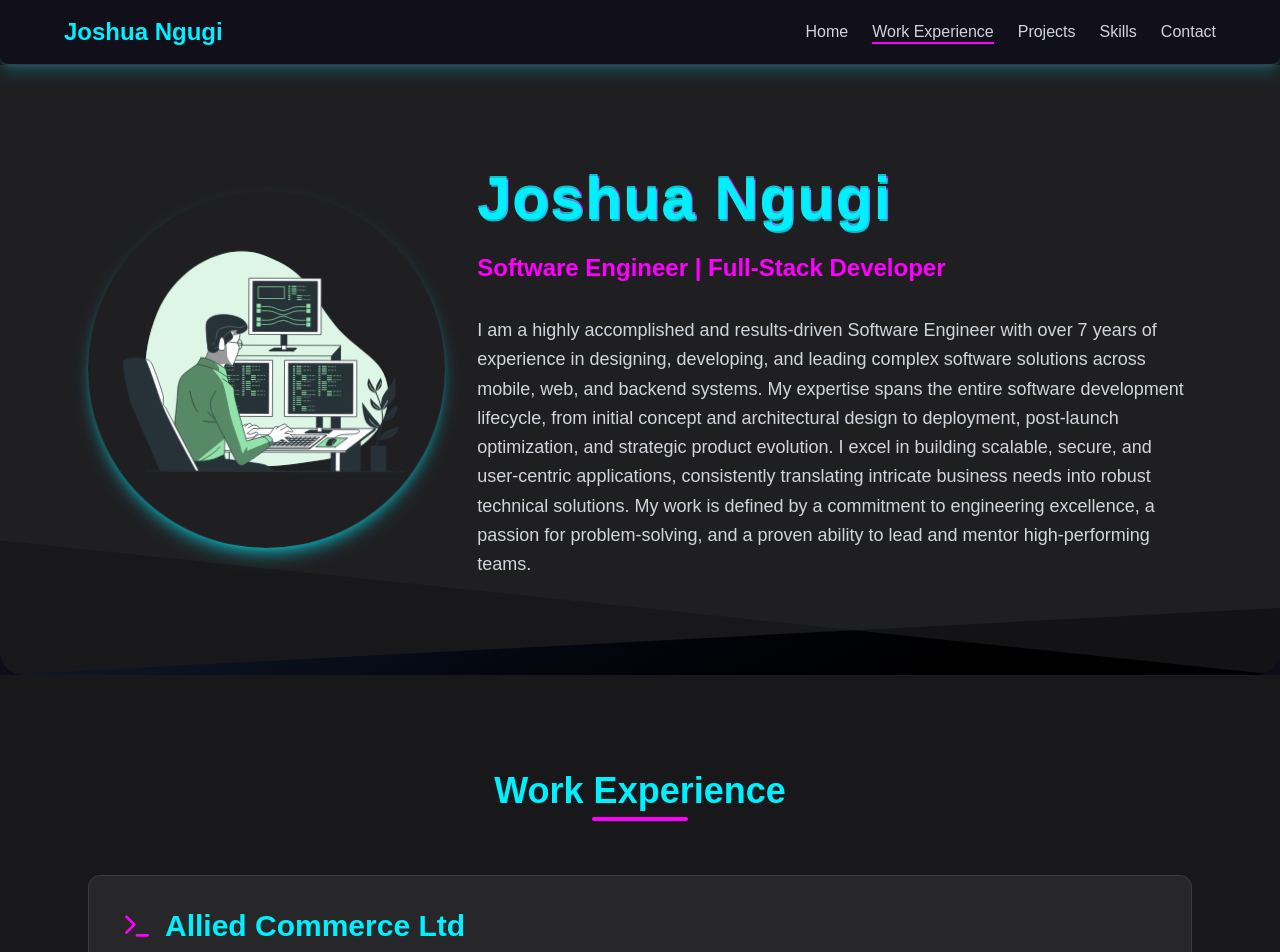
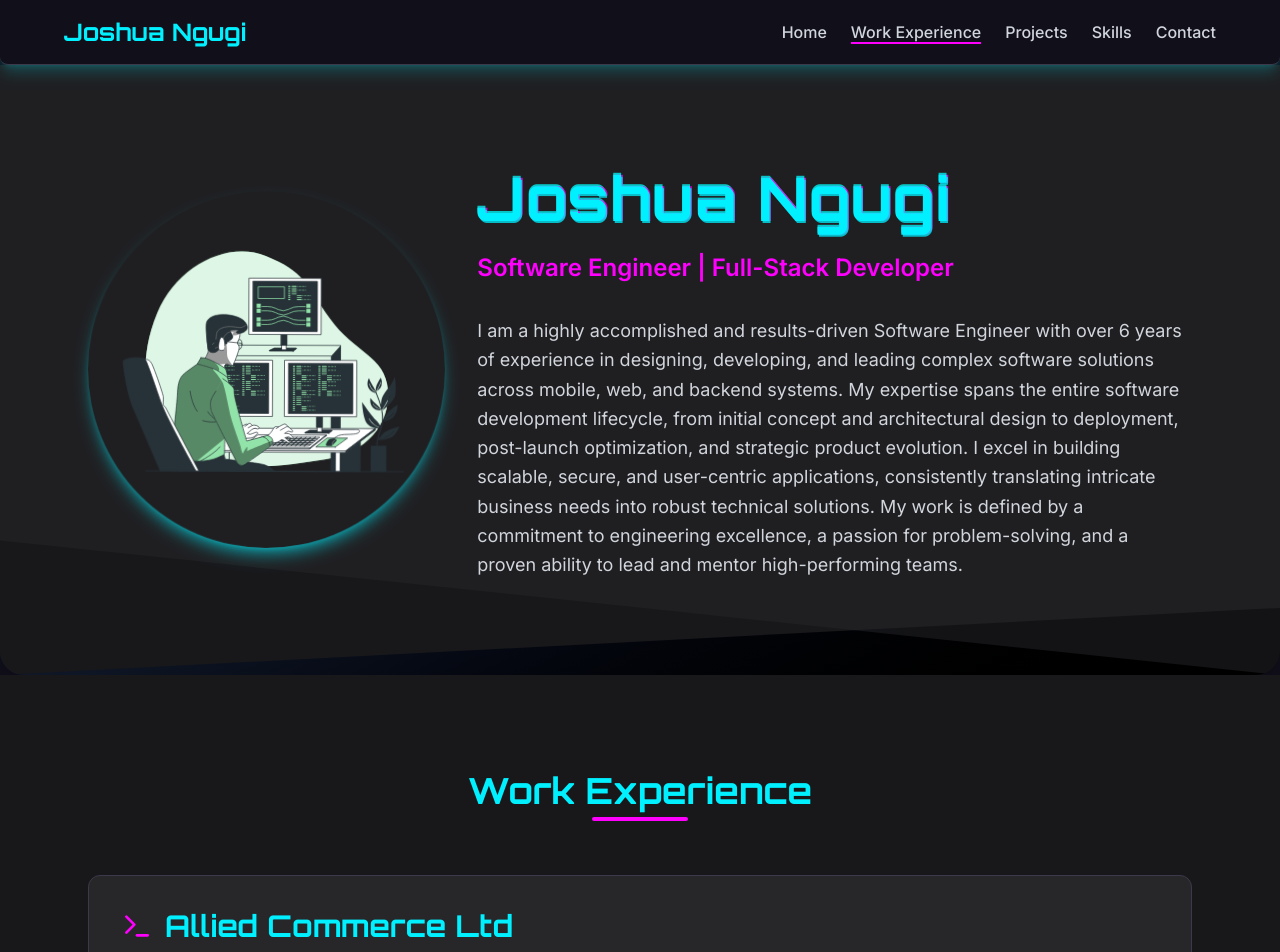
Before and after one commit to JoshuaNgugi/turuke-site, a Next.js app: page /joshua/portfolio in a window 1280 px wide. Shown: the top 952 px of the page. Built offline with nearby package versions, Linux system fonts and the light colour scheme.

Commit message:
remove unused declarations

```diff
--- a/src/app/joshua/portfolio/page.tsx
+++ b/src/app/joshua/portfolio/page.tsx
@@ -1,7 +1,13 @@
 'use client'; // This directive marks the component as a Client Component
 
 import React, { useState, useEffect, useRef } from 'react';
-import { Code, Smartphone, Terminal, Rocket, Github, Mail, Linkedin, Atom, Type, Server, Database, Cloud, Package, GitBranch, LayoutDashboard, Component, FileDown, Menu, X, ArrowUp } from 'lucide-react';
+import Image from 'next/image'; // Import Next.js Image component
+import { Orbitron, Inter } from 'next/font/google'; // Import fonts from next/font/google
+import { Code, Smartphone, Terminal, Rocket, Github, Mail, Linkedin, Atom, Type, Server, Database, Cloud, Package, GitBranch, LayoutDashboard, FileDown, Menu, X, ArrowUp } from 'lucide-react'; // Removed 'Component'
+
+// Initialize fonts
+const orbitron = Orbitron({ subsets: ['latin'], weight: ['400', '700'] });
+const inter = Inter({ subsets: ['latin'], weight: ['400', '500', '600', '700'] });
 
 // Define constants for reusability and easy updates
 const CONTACT_INFO = {
@@ -202,10 +208,16 @@ const Header = () => (
 
         <div className="relative z-10 max-w-6xl mx-auto px-6 flex flex-col md:flex-row items-center justify-center md:justify-between">
             <div className="md:w-1/3 flex justify-center mb-8 md:mb-0 md:mr-8">
-                <img
+                {/* Replaced <img> with <Image /> from next/image */}
+                <Image
                     src="/images/prog.svg"
                     alt="Programming illustration"
-                    className="w-48 sm:w-64 md:w-full h-auto object-contain rounded-full shadow-lg shadow-[#00F0FF]/50 animate-wave"
+                    // For responsive images that fill their container, use fill and set parent to relative
+                    fill={true}
+                    style={{ objectFit: 'contain' }}
+                    className="rounded-full shadow-lg shadow-[#00F0FF]/50 animate-wave !relative !h-auto !w-auto" // Ensure relative positioning for fill
+                    priority // Prioritize this image for LCP
+                    sizes="(max-width: 768px) 100vw, (max-width: 1200px) 50vw, 33vw" // Responsive sizes
                     onError={(e) => {
                         const target = e.target as HTMLImageElement;
                         target.onerror = null;
@@ -214,16 +226,16 @@ const Header = () => (
                 />
             </div>
             <div className="md:w-2/3 text-center md:text-left">
-                <h1 className="text-5xl sm:text-6xl font-orbitron font-extrabold text-[#00F0FF] leading-tight tracking-wide animate-glitch"
+                <h1 className={`${orbitron.className} text-5xl sm:text-6xl font-extrabold text-[#00F0FF] leading-tight tracking-wide animate-glitch`}
                     data-text="Joshua Ngugi" // Used for glitch effect
                     style={{ textShadow: '0 0 10px rgba(0,240,255,0.4), 0 0 20px rgba(0,240,255,0.2)' }}>
                     Joshua Ngugi
                 </h1>
-                <p className="mt-4 text-2xl text-[#FF00FF] font-inter font-semibold">
+                <p className={`${inter.className} mt-4 text-2xl text-[#FF00FF] font-semibold`}>
                     Software Engineer | Full-Stack Developer
                 </p>
-                <p className="mt-8 text-lg text-gray-300 font-inter leading-relaxed">
-                    I am a highly accomplished and results-driven Software Engineer with over 7 years of experience in designing, developing, and leading complex software solutions across mobile, web, and backend systems. My expertise spans the entire software development lifecycle, from initial concept and architectural design to deployment, post-launch optimization, and strategic product evolution. I excel in building scalable, secure, and user-centric applications, consistently translating intricate business needs into robust technical solutions. My work is defined by a commitment to engineering excellence, a passion for problem-solving, and a proven ability to lead and mentor high-performing teams.
+                <p className={`${inter.className} mt-8 text-lg text-gray-300 leading-relaxed`}>
+                    I am a highly accomplished and results-driven Software Engineer with over 6 years of experience in designing, developing, and leading complex software solutions across mobile, web, and backend systems. My expertise spans the entire software development lifecycle, from initial concept and architectural design to deployment, post-launch optimization, and strategic product evolution. I excel in building scalable, secure, and user-centric applications, consistently translating intricate business needs into robust technical solutions. My work is defined by a commitment to engineering excellence, a passion for problem-solving, and a proven ability to lead and mentor high-performing teams.
                 </p>
             </div>
         </div>
@@ -236,13 +248,13 @@ const DetailCard: React.FC<DetailCardProps> = ({ title, description, link, linkT
 
     return (
         <div className="relative p-8 bg-zinc-800 rounded-xl border border-[#3A3A4A] hover:border-[#00F0FF] hover:shadow-lg hover:shadow-[#00F0FF]/30 transition-all duration-300 ease-in-out transform hover:-translate-y-2 group">
-            <h3 className="text-3xl font-orbitron font-bold text-[#00F0FF] mb-3 flex items-center">
+            <h3 className={`${orbitron.className} text-3xl font-bold text-[#00F0FF] mb-3 flex items-center`}>
                 {IconComponent && <IconComponent className="w-8 h-8 mr-3 text-[#FF00FF] group-hover:animate-glitch-icon" />}
                 {title}
             </h3>
-            {role && <p className="text-xl font-semibold text-gray-200 mb-1 font-inter">{role}</p>}
-            {duration && <p className="text-lg text-gray-400 mb-4 font-inter">{duration}</p>}
-            <ul className="mt-4 text-gray-300 text-lg leading-relaxed flex-grow list-disc pl-5 space-y-3 font-inter">
+            {role && <p className={`${inter.className} text-xl font-semibold text-gray-200 mb-1`}>{role}</p>}
+            {duration && <p className={`${inter.className} text-lg text-gray-400 mb-4`}>{duration}</p>}
+            <ul className={`${inter.className} mt-4 text-gray-300 text-lg leading-relaxed flex-grow list-disc pl-5 space-y-3`}>
                 {description.map((point, index) => (
                     <li key={index} dangerouslySetInnerHTML={{ __html: point }} />
                 ))}
@@ -252,7 +264,7 @@ const DetailCard: React.FC<DetailCardProps> = ({ title, description, link, linkT
                 <div className="mt-6">
                     <button
                         onClick={() => setShowImages(!showImages)}
-                        className="text-[#FF00FF] hover:text-[#00F0FF] transition-colors duration-200 flex items-center font-semibold mb-4"
+                        className={`${inter.className} text-[#FF00FF] hover:text-[#00F0FF] transition-colors duration-200 flex items-center font-semibold mb-4`}
                     >
                         {showImages ? 'Hide Visual Data [-]' : 'Access Visual Data [+]'}
                     </button>
@@ -260,15 +272,19 @@ const DetailCard: React.FC<DetailCardProps> = ({ title, description, link, linkT
                         <div className="space-y-6 animate-fade-in-images">
                             {imageCategories.map((category, catIndex) => (
                                 <div key={catIndex}>
-                                    {category.title && <h4 className="text-xl font-orbitron font-semibold text-[#00FFFF] mb-3 border-b border-[#3A3A4A] pb-2">{category.title}</h4>}
+                                    {category.title && <h4 className={`${orbitron.className} text-xl font-semibold text-[#00FFFF] mb-3 border-b border-[#3A3A4A] pb-2`}>{category.title}</h4>}
                                     <div className="grid grid-cols-1 sm:grid-cols-2 gap-4">
                                         {category.urls.map((url, imgIndex) => (
-                                            <img
+                                            // Replaced <img> with <Image /> from next/image
+                                            <Image
                                                 key={`${catIndex}-${imgIndex}`}
                                                 src={url}
                                                 alt={`${category.title} Screenshot ${imgIndex + 1}`}
-                                                className="w-full h-auto rounded-lg shadow-md object-cover border border-[#3A3A4A]"
+                                                width={400} // Example width, adjust as needed or use fill
+                                                height={225} // Example height, adjust as needed or use fill
+                                                className="rounded-lg shadow-md object-cover border border-[#3A3A4A]"
                                                 loading="lazy"
+                                                sizes="(max-width: 640px) 100vw, (max-width: 768px) 50vw, 25vw" // Example sizes
                                                 onError={(e) => {
                                                     const target = e.target as HTMLImageElement;
                                                     target.onerror = null;
@@ -289,7 +305,7 @@ const DetailCard: React.FC<DetailCardProps> = ({ title, description, link, linkT
                     href={link}
                     target="_blank"
                     rel="noopener noreferrer"
-                    className="mt-6 inline-flex items-center px-6 py-3 border border-[#00F0FF] text-[#00F0FF] font-semibold rounded-md shadow-lg shadow-[#00F0FF]/20 hover:bg-[#00F0FF] hover:text-[#100F1A] transition-all duration-300 font-inter group-hover:animate-pulse-light"
+                    className={`${inter.className} mt-6 inline-flex items-center px-6 py-3 border border-[#00F0FF] text-[#00F0FF] font-semibold rounded-md shadow-lg shadow-[#00F0FF]/20 hover:bg-[#00F0FF] hover:text-[#100F1A] transition-all duration-300 group-hover:animate-pulse-light`}
                 >
                     {linkText}
                     <svg className="ml-2 w-5 h-5" fill="none" stroke="currentColor" viewBox="0 0 24 24" xmlns="http://www.w3.org/2000/svg">
@@ -312,7 +328,7 @@ const SkillItem: React.FC<SkillItemProps> = ({ icon: Icon, name }) => (
     <div className="flex flex-col items-center p-4 bg-zinc-800 rounded-xl shadow-md shadow-zinc-700/30 hover:shadow-lg hover:shadow-[#00F0FF]/50 transition-all duration-300 ease-in-out transform hover:-translate-y-1 group relative overflow-hidden">
         <div className="absolute inset-0 bg-[#00F0FF] opacity-0 group-hover:opacity-10 transition-opacity duration-500 animate-pulse-slow rounded-xl"></div>
         {Icon && <Icon className="w-10 h-10 text-[#00F0FF] mb-3 group-hover:animate-wiggle relative z-10" />}
-        <span className="text-lg font-medium text-gray-100 text-center font-inter relative z-10">{name}</span>
+        <span className={`${inter.className} text-lg font-medium text-gray-100 text-center relative z-10`}>{name}</span>
     </div>
 );
 
@@ -320,7 +336,7 @@ const SkillItem: React.FC<SkillItemProps> = ({ icon: Icon, name }) => (
 const Footer = () => (
     <footer className="bg-[#100F1A] text-gray-400 text-sm py-8 px-6 rounded-t-3xl shadow-inner shadow-[#00F0FF]/20">
         <div className="max-w-6xl mx-auto flex flex-col sm:flex-row justify-between items-center text-center sm:text-left">
-            <p className="mb-4 sm:mb-0 font-inter">© {new Date().getFullYear()} Joshua Ngugi</p>
+            <p className={`${inter.className} mb-4 sm:mb-0`}>© {new Date().getFullYear()} Joshua Ngugi</p>
             <div className="flex space-x-6">
                 <a href={CONTACT_INFO.github} target="_blank" rel="noopener noreferrer" className="hover:text-[#00F0FF] transition-colors duration-200" aria-label="GitHub Profile">
                     <Github className="w-6 h-6" />
@@ -355,16 +371,18 @@ const SectionWrapper: React.FC<{ id: string; children: React.ReactNode; classNam
             { threshold: 0.1 }
         );
 
-        if (sectionRef.current) {
-            observer.observe(sectionRef.current);
+        // Capture current ref value for cleanup
+        const currentRef = sectionRef.current;
+        if (currentRef) {
+            observer.observe(currentRef);
         }
 
         return () => {
-            if (sectionRef.current) {
-                observer.unobserve(sectionRef.current);
+            if (currentRef) { // Use the captured value for cleanup
+                observer.unobserve(currentRef);
             }
         };
-    }, [id, onIntersect]);
+    }, [id, onIntersect]); // Removed sectionRef from dependencies as currentRef is captured
 
     return (
         <section
@@ -412,9 +430,8 @@ export default function App() { // Changed to App for default export
     }, []);
 
     return (
-        <div className="bg-[#100F1A] text-gray-100 font-inter antialiased">
-            {/* Google Fonts Import */}
-            <link href="https://fonts.googleapis.com/css2?family=Orbitron:wght@400;700&family=Inter:wght@400;500;600;700&family=Roboto+Mono:wght@400;700&display=swap" rel="stylesheet" />
+        <div className={`${inter.className} bg-[#100F1A] text-gray-100 antialiased`}>
+            {/* Google Fonts Import - Removed as using next/font */}
 
             {/* Define custom keyframes for animations */}
             <style jsx global>{`
@@ -491,16 +508,6 @@ export default function App() { // Changed to App for default export
                     animation: pulse-slow 2s infinite ease-in-out;
                 }
 
-                /* Custom 3D tilt on hover for DetailCard - removed for new hover */
-                /*
-                .group:hover .hover\\:rotate-x-5 {
-                    transform: rotateX(5deg);
-                }
-                .group:hover .hover\\:rotate-y-5 {
-                    transform: rotateY(5deg);
-                }
-                */
-
                 @keyframes glitch-icon {
                     0%, 100% { transform: translate(0, 0); }
                     20% { transform: translate(-2px, 2px); }
@@ -533,13 +540,13 @@ export default function App() { // Changed to App for default export
             {/* Navigation Bar: Sticky to stay at the top while scrolling */}
             <nav className="sticky top-0 z-50 bg-[#100F1A] shadow-lg shadow-[#00F0FF]/20 py-4 px-6 rounded-b-lg border-b border-[#3A3A4A]">
                 <div className="max-w-6xl mx-auto flex justify-between items-center">
-                    <span className="text-2xl font-orbitron font-bold text-[#00F0FF]">Joshua Ngugi</span>
+                    <span className={`${orbitron.className} text-2xl font-bold text-[#00F0FF]`}>Joshua Ngugi</span>
                     <div className="space-x-6 hidden md:flex">
-                        <a href="#home" className={`text-gray-300 hover:text-[#00F0FF] transition-colors duration-200 font-medium font-inter relative after:absolute after:bottom-0 after:left-0 after:w-0 after:h-0.5 after:bg-[#FF00FF] after:transition-all after:duration-300 hover:after:w-full ${activeSection === 'home' ? 'text-[#00F0FF] font-bold after:w-full' : ''}`}>Home</a>
-                        <a href="#work-experience" className={`text-gray-300 hover:text-[#00F0FF] transition-colors duration-200 font-medium font-inter relative after:absolute after:bottom-0 after:left-0 after:w-0 after:h-0.5 after:bg-[#FF00FF] after:transition-all after:duration-300 hover:after:w-full ${activeSection === 'work-experience' ? 'text-[#00F0FF] font-bold after:w-full' : ''}`}>Work Experience</a>
-                        <a href="#projects" className={`text-gray-300 hover:text-[#00F0FF] transition-colors duration-200 font-medium font-inter relative after:absolute after:bottom-0 after:left-0 after:w-0 after:h-0.5 after:bg-[#FF00FF] after:transition-all after:duration-300 hover:after:w-full ${activeSection === 'projects' ? 'text-[#00F0FF] font-bold after:w-full' : ''}`}>Projects</a>
-                        <a href="#skills" className={`text-gray-300 hover:text-[#00F0FF] transition-colors duration-200 font-medium font-inter relative after:absolute after:bottom-0 after:left-0 after:w-0 after:h-0.5 after:bg-[#FF00FF] after:transition-all after:duration-300 hover:after:w-full ${activeSection === 'skills' ? 'text-[#00F0FF] font-bold after:w-full' : ''}`}>Skills</a>
-                        <a href="#contact" className={`text-gray-300 hover:text-[#00F0FF] transition-colors duration-200 font-medium font-inter relative after:absolute after:bottom-0 after:left-0 after:w-0 after:h-0.5 after:bg-[#FF00FF] after:transition-all after:duration-300 hover:after:w-full ${activeSection === 'contact' ? 'text-[#00F0FF] font-bold after:w-full' : ''}`}>Contact</a>
+                        <a href="#home" className={`${inter.className} text-gray-300 hover:text-[#00F0FF] transition-colors duration-200 font-medium relative after:absolute after:bottom-0 after:left-0 after:w-0 after:h-0.5 after:bg-[#FF00FF] after:transition-all after:duration-300 hover:after:w-full ${activeSection === 'home' ? 'text-[#00F0FF] font-bold after:w-full' : ''}`}>Home</a>
+                        <a href="#work-experience" className={`${inter.className} text-gray-300 hover:text-[#00F0FF] transition-colors duration-200 font-medium relative after:absolute after:bottom-0 after:left-0 after:w-0 after:h-0.5 after:bg-[#FF00FF] after:transition-all after:duration-300 hover:after:w-full ${activeSection === 'work-experience' ? 'text-[#00F0FF] font-bold after:w-full' : ''}`}>Work Experience</a>
+                        <a href="#projects" className={`${inter.className} text-gray-300 hover:text-[#00F0FF] transition-colors duration-200 font-medium relative after:absolute after:bottom-0 after:left-0 after:w-0 after:h-0.5 after:bg-[#FF00FF] after:transition-all after:duration-300 hover:after:w-full ${activeSection === 'projects' ? 'text-[#00F0FF] font-bold after:w-full' : ''}`}>Projects</a>
+                        <a href="#skills" className={`${inter.className} text-gray-300 hover:text-[#00F0FF] transition-colors duration-200 font-medium relative after:absolute after:bottom-0 after:left-0 after:w-0 after:h-0.5 after:bg-[#FF00FF] after:transition-all after:duration-300 hover:after:w-full ${activeSection === 'skills' ? 'text-[#00F0FF] font-bold after:w-full' : ''}`}>Skills</a>
+                        <a href="#contact" className={`${inter.className} text-gray-300 hover:text-[#00F0FF] transition-colors duration-200 font-medium relative after:absolute after:bottom-0 after:left-0 after:w-0 after:h-0.5 after:bg-[#FF00FF] after:transition-all after:duration-300 hover:after:w-full ${activeSection === 'contact' ? 'text-[#00F0FF] font-bold after:w-full' : ''}`}>Contact</a>
                     </div>
                     <div className="md:hidden">
                         <button
@@ -563,11 +570,11 @@ export default function App() { // Changed to App for default export
                     >
                         <X className="w-8 h-8" />
                     </button>
-                    <a href="#home" onClick={() => setIsMobileMenuOpen(false)} className="text-3xl font-bold text-[#00F0FF] hover:text-[#FF00FF] transition-colors duration-200 font-inter">Home</a>
-                    <a href="#work-experience" onClick={() => setIsMobileMenuOpen(false)} className="text-3xl font-bold text-[#00F0FF] hover:text-[#FF00FF] transition-colors duration-200 font-inter">Work Experience</a>
-                    <a href="#projects" onClick={() => setIsMobileMenuOpen(false)} className="text-3xl font-bold text-[#00F0FF] hover:text-[#FF00FF] transition-colors duration-200 font-inter">Projects</a>
-                    <a href="#skills" onClick={() => setIsMobileMenuOpen(false)} className="text-3xl font-bold text-[#00F0FF] hover:text-[#FF00FF] transition-colors duration-200 font-inter">Skills</a>
-                    <a href="#contact" onClick={() => setIsMobileMenuOpen(false)} className="text-3xl font-bold text-[#00F0FF] hover:text-[#FF00FF] transition-colors duration-200 font-inter">Contact</a>
+                    <a href="#home" onClick={() => setIsMobileMenuOpen(false)} className={`${inter.className} text-3xl font-bold text-[#00F0FF] hover:text-[#FF00FF] transition-colors duration-200`}>Home</a>
+                    <a href="#work-experience" onClick={() => setIsMobileMenuOpen(false)} className={`${inter.className} text-3xl font-bold text-[#00F0FF] hover:text-[#FF00FF] transition-colors duration-200`}>Work Experience</a>
+                    <a href="#projects" onClick={() => setIsMobileMenuOpen(false)} className={`${inter.className} text-3xl font-bold text-[#00F0FF] hover:text-[#FF00FF] transition-colors duration-200`}>Projects</a>
+                    <a href="#skills" onClick={() => setIsMobileMenuOpen(false)} className={`${inter.className} text-3xl font-bold text-[#00F0FF] hover:text-[#FF00FF] transition-colors duration-200`}>Skills</a>
+                    <a href="#contact" onClick={() => setIsMobileMenuOpen(false)} className={`${inter.className} text-3xl font-bold text-[#00F0FF] hover:text-[#FF00FF] transition-colors duration-200`}>Contact</a>
                 </div>
             )}
 
@@ -576,7 +583,7 @@ export default function App() { // Changed to App for default export
             {/* Work Experience Section */}
             <SectionWrapper id="work-experience" className="py-24" onIntersect={handleSectionIntersect} skew={-2} bgColor="bg-zinc-900">
                 <div className="max-w-6xl mx-auto px-6">
-                    <h2 className="text-4xl font-orbitron font-bold text-[#00F0FF] text-center mb-16 relative">
+                    <h2 className={`${orbitron.className} text-4xl font-bold text-[#00F0FF] text-center mb-16 relative`}>
                         <span className="relative z-10">Work Experience</span>
                         <span className="absolute left-1/2 transform -translate-x-1/2 bottom-[-10px] w-24 h-1 bg-[#FF00FF] rounded-full animate-pulse-light"></span>
                     </h2>
@@ -601,7 +608,7 @@ export default function App() { // Changed to App for default export
             {/* Projects Section */}
             <SectionWrapper id="projects" className="py-24" onIntersect={handleSectionIntersect} skew={2} bgColor="bg-zinc-900">
                 <div className="max-w-6xl mx-auto px-6">
-                    <h2 className="text-4xl font-orbitron font-bold text-[#00F0FF] text-center mb-16 relative">
+                    <h2 className={`${orbitron.className} text-4xl font-bold text-[#00F0FF] text-center mb-16 relative`}>
                         <span className="relative z-10">Personal Projects</span>
                         <span className="absolute left-1/2 transform -translate-x-1/2 bottom-[-10px] w-24 h-1 bg-[#00FFFF] rounded-full animate-pulse-light"></span>
                     </h2>
@@ -624,7 +631,7 @@ export default function App() { // Changed to App for default export
             {/* Skills Section */}
             <SectionWrapper id="skills" className="py-24" onIntersect={handleSectionIntersect} skew={-2} bgColor="bg-zinc-900">
                 <div className="max-w-6xl mx-auto px-6">
-                    <h2 className="text-4xl font-orbitron font-bold text-[#00F0FF] text-center mb-16 relative">
+                    <h2 className={`${orbitron.className} text-4xl font-bold text-[#00F0FF] text-center mb-16 relative`}>
                         <span className="relative z-10">Skills Matrix</span>
                         <span className="absolute left-1/2 transform -translate-x-1/2 bottom-[-10px] w-24 h-1 bg-[#FF00FF] rounded-full animate-pulse-light"></span>
                     </h2>
@@ -648,11 +655,11 @@ export default function App() { // Changed to App for default export
             {/* Contact Section */}
             <SectionWrapper id="contact" className="py-24" onIntersect={handleSectionIntersect} skew={2} bgColor="bg-zinc-900">
                 <div className="max-w-6xl mx-auto px-6 text-center">
-                    <h2 className="text-4xl font-orbitron font-bold text-[#00F0FF] mb-12 relative">
+                    <h2 className={`${orbitron.className} text-4xl font-bold text-[#00F0FF] mb-12 relative`}>
                         <span className="relative z-10">Contact</span>
                         <span className="absolute left-1/2 transform -translate-x-1/2 bottom-[-10px] w-24 h-1 bg-[#00FFFF] rounded-full animate-pulse-light"></span>
                     </h2>
-                    <p className="text-xl text-gray-300 mb-8 font-inter leading-relaxed">
+                    <p className={`${inter.className} text-xl text-gray-300 mb-8 leading-relaxed`}>
                         Ready to connect? Send a data packet or link up on the networks below.
                     </p>
                     <div className="flex justify-center space-x-8 mb-12">
```
